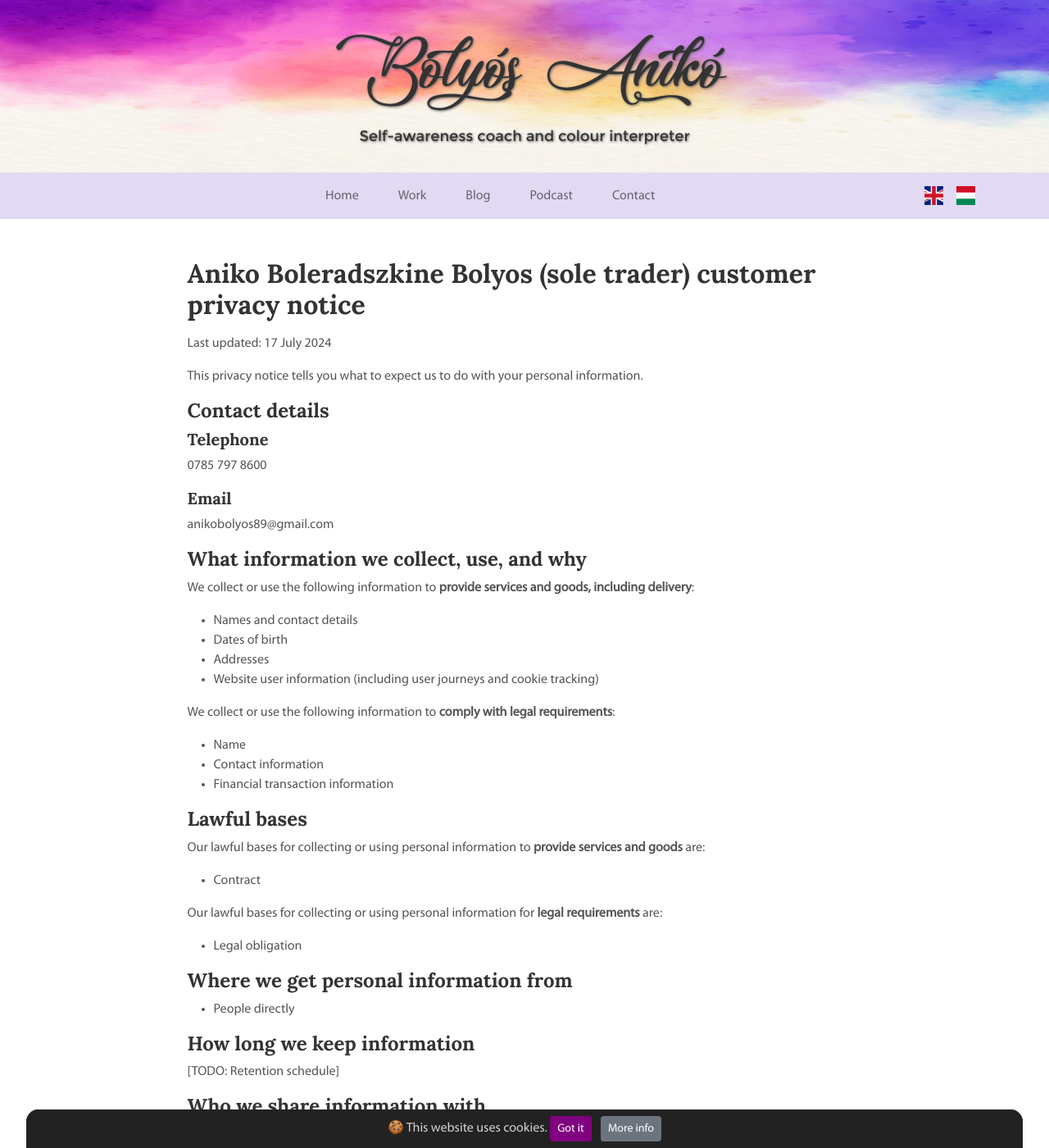
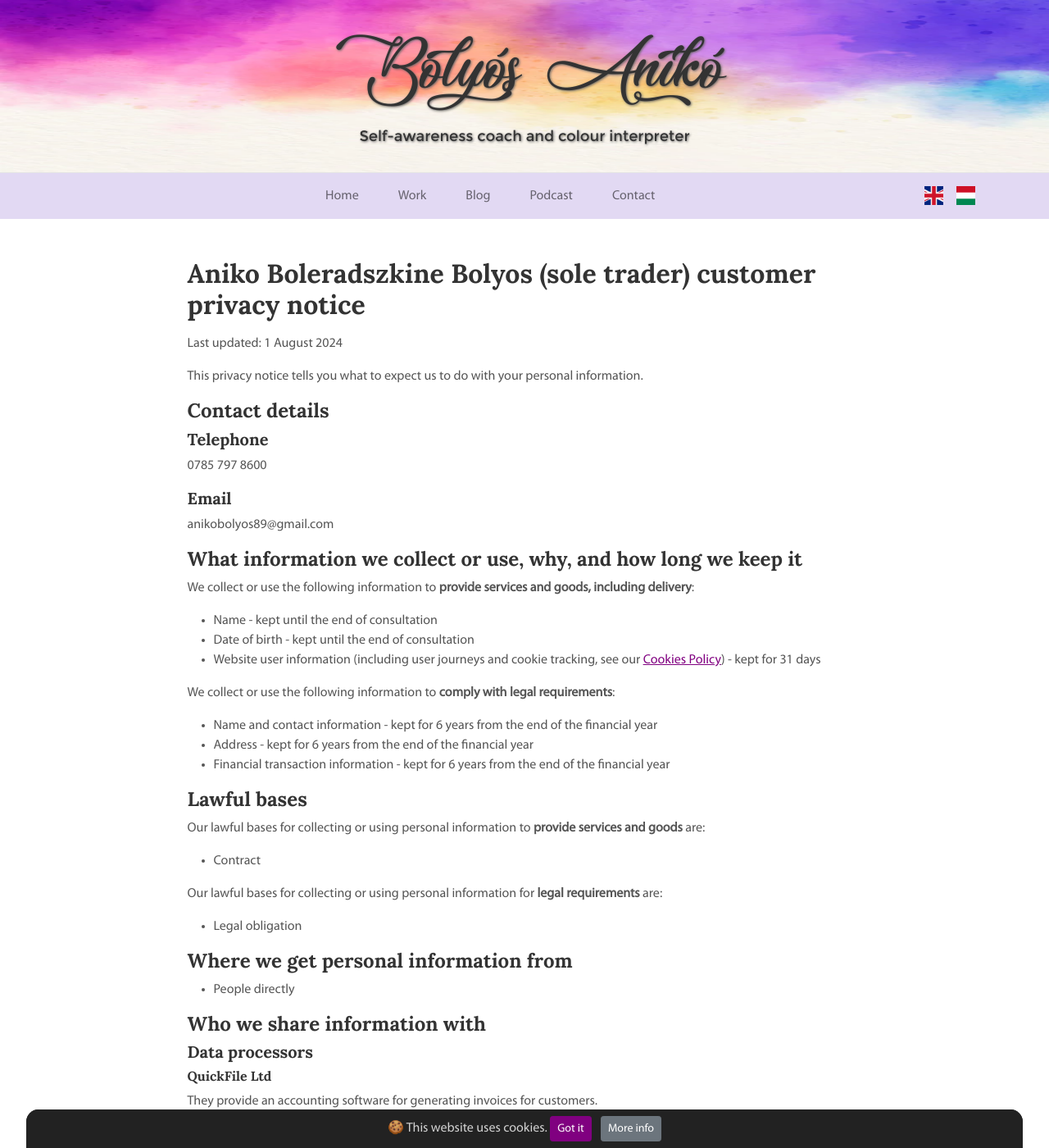
Before and after one commit to bolyosaniko/bolyosaniko.github.io, a Jekyll site: the page built from privacy_notice_en.markdown, in a window 1280 px wide and 1400 px high. Shown: the whole window at 82% size. Built offline with Jekyll 4.4.1, drawn with Linux system fonts in a browser that asks for light colours.

Commit message:
progress

```diff
--- a/_config.yml
+++ b/_config.yml
@@ -114,7 +114,7 @@ t:
         info_btn: More info
       privacy:
         text: I have read and understood the privacy notice
-        approve_btn: Approve
+        approve_btn: Accept
         info_btn: More info
 
 # Exclude from processing.
--- a/cookie_notice_en.markdown
+++ b/cookie_notice_en.markdown
@@ -6,7 +6,7 @@ lang: en
 ref: cookies
 ---
 
-Last updated: July 25, 2024
+Last updated: 1 August 2024
 
 This Cookies Policy explains what Cookies are and how We use them. You should read this policy so You can understand what type of cookies We use, or the information We collect using Cookies and how that information is used.
 
--- a/cookie_notice_hu.markdown
+++ b/cookie_notice_hu.markdown
@@ -6,7 +6,7 @@ lang: hu
 ref: cookies
 ---
 
-Utoljára frissítve: 2024. július 25.
+Utoljára frissítve: 2024. augusztus 1.
 
 Ez a Sütikre (Cookie) vonatkozó szabályzat elmagyarázza, hogy mik azok a Sütik és hogyan használjuk őket. Érdemes elolvasnia ezt a szabályzatot, hogy megértse, milyen típusú sütiket használunk, illetve milyen információkat gyűjtünk a Sütik segítségével, és hogyan használjuk fel ezeket az információkat.
 
--- a/privacy_notice_en.markdown
+++ b/privacy_notice_en.markdown
@@ -6,7 +6,7 @@ lang: en
 ref: privacy_notice
 ---
 
-Last updated: 17 July 2024
+Last updated: 1 August 2024
 
 This privacy notice tells you what to expect us to do with your personal information.
 
@@ -20,20 +20,19 @@ This privacy notice tells you what to expect us to do with your personal informa
 
 anikobolyos89@gmail.com
 
-#### What information we collect, use, and why
+#### What information we collect or use, why, and how long we keep it
 
 We collect or use the following information to **provide services and goods, including delivery**:
 
-- Names and contact details
-- Dates of birth
-- Addresses
-- Website user information (including user journeys and cookie tracking)
+- Name - kept until the end of consultation
+- Date of birth - kept until the end of consultation
+- Website user information (including user journeys and cookie tracking, see our [Cookies Policy](/cookies/)) - kept for 31 days
 
 We collect or use the following information to **comply with legal requirements**:
 
-- Name
-- Contact information
-- Financial transaction information
+- Name and contact information - kept for 6 years from the end of the financial year
+- Address - kept for 6 years from the end of the financial year
+- Financial transaction information - kept for 6 years from the end of the financial year
 
 #### Lawful bases
 
@@ -48,10 +47,6 @@ Our lawful bases for collecting or using personal information for **legal requir
 #### Where we get personal information from
 
 - People directly
-
-#### How long we keep information
-
-[TODO: Retention schedule]
 
 #### Who we share information with
 
--- a/privacy_notice_hu.markdown
+++ b/privacy_notice_hu.markdown
@@ -62,4 +62,4 @@ Kijelenti, hogy a szolgáltatáshoz kapcsolódó adatvédelmi szabályokat megis
 
 A személyes adatai kezeléséhez az Európai Parlament és a Tanács 2016. április 27-i (EU) 2016/679 Rendelet (GDPR) 6. cikk (1) bekezdés a) pontja hozzájárul, az Ön hozzájárulása önkéntes, minden feltételtől mentes, bármikor visszavonható.
 
-Southampton, 2024. június 1.
+Southampton, 2024. augusztus 1.
```
